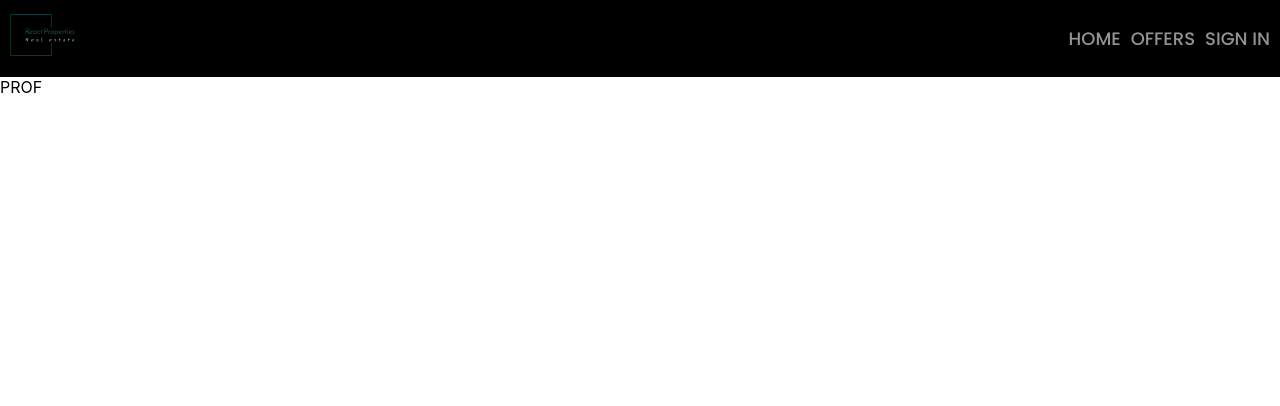
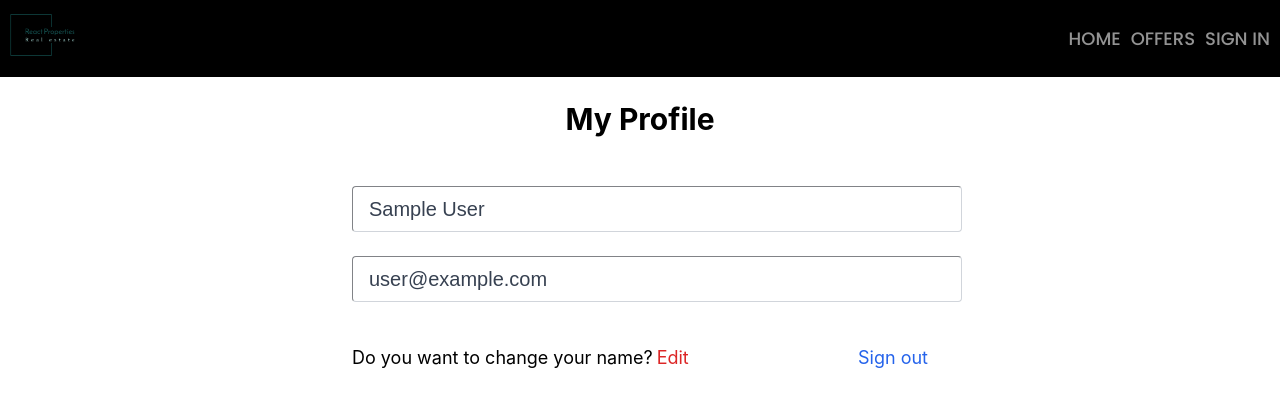
Before and after one commit to dechevgfx/ReactProperties, a React (Create React App) app: page /profile in a window 1280 px wide. Shown: the top 406 px of the page. Built offline with nearby package versions, Linux system fonts and the light colour scheme; no server answers; sample sign-in values are in the browser's storage.

Commit message:
create profile edit section

```diff
--- a/src/App.js
+++ b/src/App.js
@@ -8,7 +8,8 @@ import SignIn from "./pages/SignIn";
 import SignUp from "./pages/SignUp";
 import Header from "./components/Header";
 import { ToastContainer } from "react-toastify";
-import 'react-toastify/dist/ReactToastify.css';
+import "react-toastify/dist/ReactToastify.css";
+import PrivateRoute from "./components/Private";
 
 function App() {
   return (
@@ -17,7 +18,9 @@ function App() {
         <Header />
         <Routes>
           <Route path="/" element={<Home />} />
-          <Route path="/profile" element={<Profile />} />
+          <Route path="/profile" element={<PrivateRoute />}>
+            <Route path="/profile" element={<Profile />} />
+          </Route>
           <Route path="/offers" element={<Offers />} />
           <Route path="/forgot-password" element={<ForgotPassword />} />
           <Route path="/signin" element={<SignIn />} />
--- /dev/null
+++ b/src/components/Private.jsx
@@ -0,0 +1,10 @@
+import { Outlet, Navigate } from "react-router-dom";
+import { AuthStatus } from "../hooks/AuthStatus";
+export default function PrivateRoute() {
+  const { loggedIn, checkingStatus } = AuthStatus();
+  if (checkingStatus) {
+    return <h3>Loading...</h3>;
+  }
+  return loggedIn ? <Outlet /> : <Navigate to="/signin" />;
+
+}
--- /dev/null
+++ b/src/hooks/AuthStatus.jsx
@@ -0,0 +1,19 @@
+import { useEffect, useState } from "react";
+import { getAuth, onAuthStateChanged } from "firebase/auth";
+
+export function AuthStatus() {
+  const [loggedIn, setLoggedIn] = useState(false);
+  const [checkingStatus, setCheckingStatus] = useState(true);
+
+  useEffect(() => {
+    const auth = getAuth();
+    console.log(auth);
+    onAuthStateChanged(auth, (user) => {
+      if (user) {
+        setLoggedIn(true);
+      }
+      setCheckingStatus(false);
+    });
+  }, []);
+  return { loggedIn, checkingStatus };
+}
--- a/src/pages/Profile.jsx
+++ b/src/pages/Profile.jsx
@@ -1,9 +1,63 @@
-import React from 'react'
+import { getAuth } from "firebase/auth";
+import { useState } from "react";
+import { useNavigate } from "react-router-dom";
+import "../styles/Profile.css"
 
 export default function Profile() {
+  const auth = getAuth();
+  const navigate = useNavigate();
+  const [formData, setFormData] = useState({
+    name: auth.currentUser.displayName,
+    email: auth.currentUser.email,
+  });
+  const { name, email } = formData;
+  function onLogout() {
+    auth.signOut();
+    navigate("/");
+  }
   return (
-    <div>
-      PROF
-    </div>
-  )
+    <>
+      <section className="container-profile-edit">
+        <h1 className="heading">My Profile</h1>
+        <div className="div-form">
+          <form>
+            {/* Name Input */}
+
+            <input
+              type="text"
+              id="name"
+              value={name}
+              disabled
+              className="input"
+            />
+
+            {/* Email Input */}
+
+            <input
+              type="email"
+              id="email"
+              value={email}
+              disabled
+              className="input"
+            />
+
+            <div className="options-div">
+              <p className="p-question">
+                Do you want to change your name?
+                <span className="txt-red">
+                  Edit
+                </span>
+              </p>
+              <p
+                onClick={onLogout}
+                className="blue"
+              >
+                Sign out
+              </p>
+            </div>
+          </form>
+        </div>
+      </section>
+    </>
+  );
 }
--- /dev/null
+++ b/src/styles/Profile.css
@@ -0,0 +1,88 @@
+.container-profile-edit {
+  display: flex;
+  margin-left: auto;
+  margin-right: auto;
+  flex-direction: column;
+  justify-content: center;
+  align-items: center;
+  max-width: 72rem;
+}
+
+.heading {
+  margin-top: 1.5rem;
+  font-size: 1.875rem;
+  line-height: 2.25rem;
+  font-weight: 700;
+  text-align: center;
+}
+
+.div-form {
+  padding-left: 0.75rem;
+  padding-right: 0.75rem;
+  margin-top: 1.5rem;
+  width: 100%;
+}
+
+@media (min-width: 768px) {
+  .div-form {
+    width: 50%;
+  }
+}
+
+.input {
+  padding-top: 0.5rem;
+  padding-bottom: 0.5rem;
+  padding-left: 1rem;
+  padding-right: 1rem;
+  margin-bottom: 1.5rem;
+  background-color: #ffffff;
+  transition-property: background-color, border-color, color, fill, stroke,
+    opacity, box-shadow, transform;
+  transition-timing-function: cubic-bezier(0.4, 0, 0.2, 1);
+  color: #374151;
+  font-size: 1.25rem;
+  line-height: 1.75rem;
+  width: 100%;
+  border-radius: 0.25rem;
+  border-width: 1px;
+  border-color: #d1d5db;
+}
+
+.options-div {
+  display: flex;
+  margin-bottom: 1.5rem;
+  font-size: 0.875rem;
+  line-height: 1.25rem;
+  white-space: nowrap;
+  justify-content: space-between;
+}
+@media (min-width: 640px) {
+  .options-div {
+    font-size: 1.125rem;
+    line-height: 1.75rem;
+  }
+}
+
+.p-question {
+  display: flex;
+  align-items: center;
+}
+
+.txt-red {
+  margin-left: 0.25rem;
+  transition-property: background-color, border-color, color, fill, stroke,
+    opacity, box-shadow, transform;
+  transition-duration: 200ms;
+  transition-timing-function: cubic-bezier(0.4, 0, 0.2, 1);
+  color: #dc2626;
+  cursor: pointer;
+}
+
+.blue {
+  transition-property: background-color, border-color, color, fill, stroke,
+    opacity, box-shadow, transform;
+  transition-duration: 200ms;
+  transition-timing-function: cubic-bezier(0.4, 0, 0.2, 1);
+  color: #2563eb;
+  cursor: pointer;
+}
```
